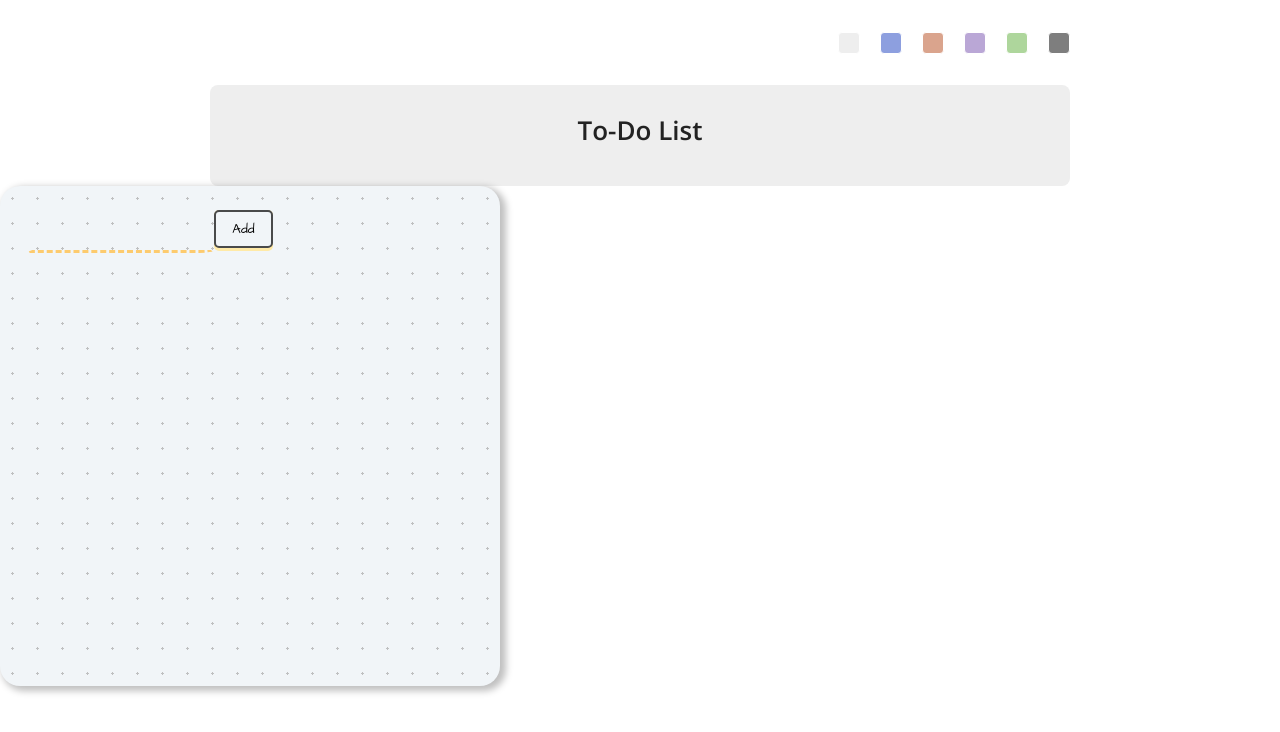
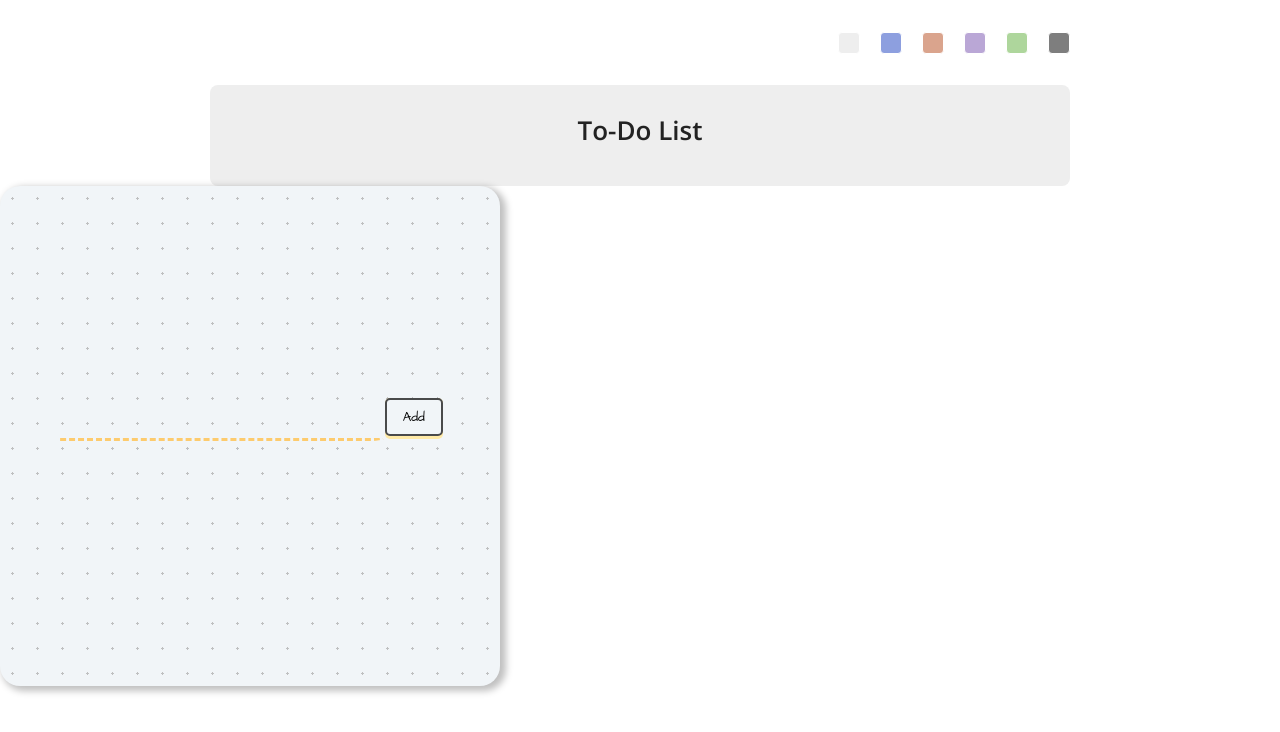
Before and after one commit to dynami07/dynami, a React (Create React App) app: page / in a window 1280 px wide. Shown: the top 732 px of the page. Built offline with nearby package versions, Linux system fonts and the light colour scheme.

Commit message:
Update styles.css

```diff
--- a/public/styles.css
+++ b/public/styles.css
@@ -24,7 +24,7 @@ body {
 .container {
   width: 100%;
   height: auto;
-  display: flex;
+  align-content: center;
   min-height: 500px;
   max-width: 500px;
   min-width: 250px;
```
